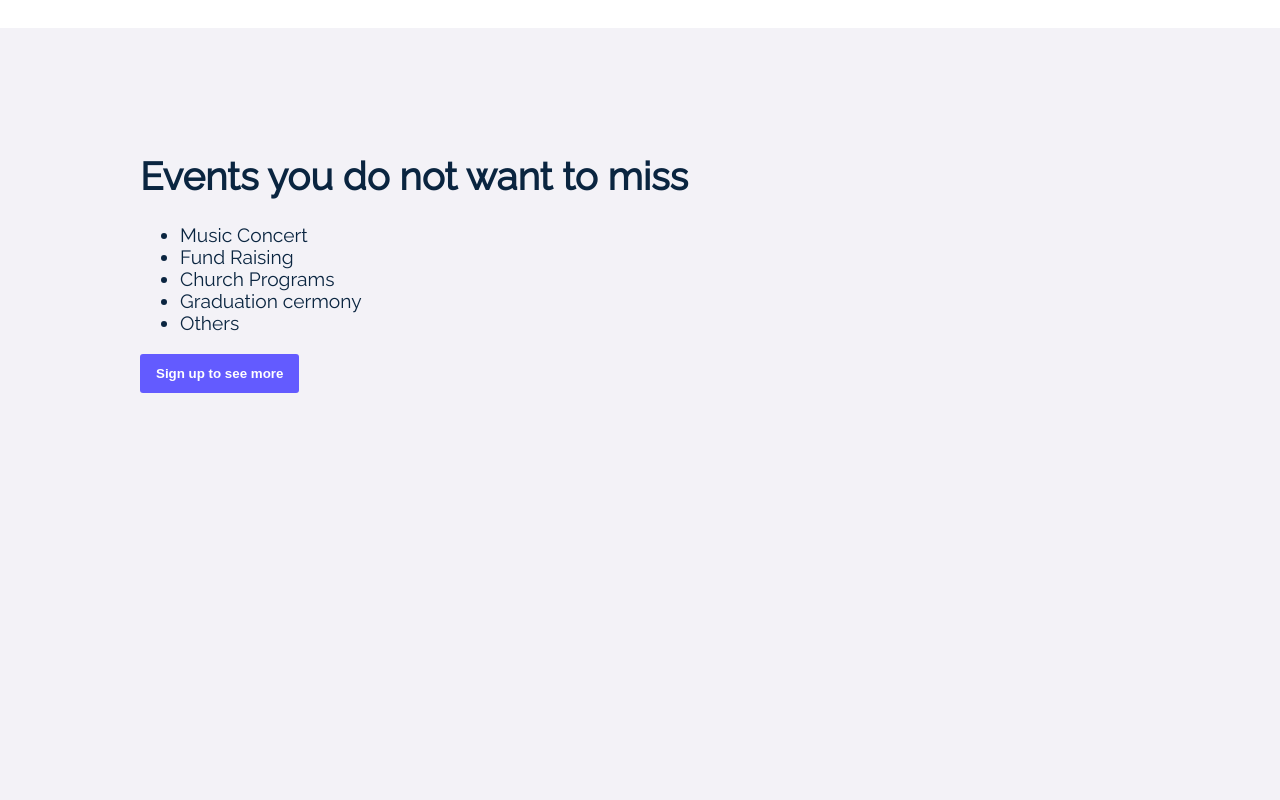
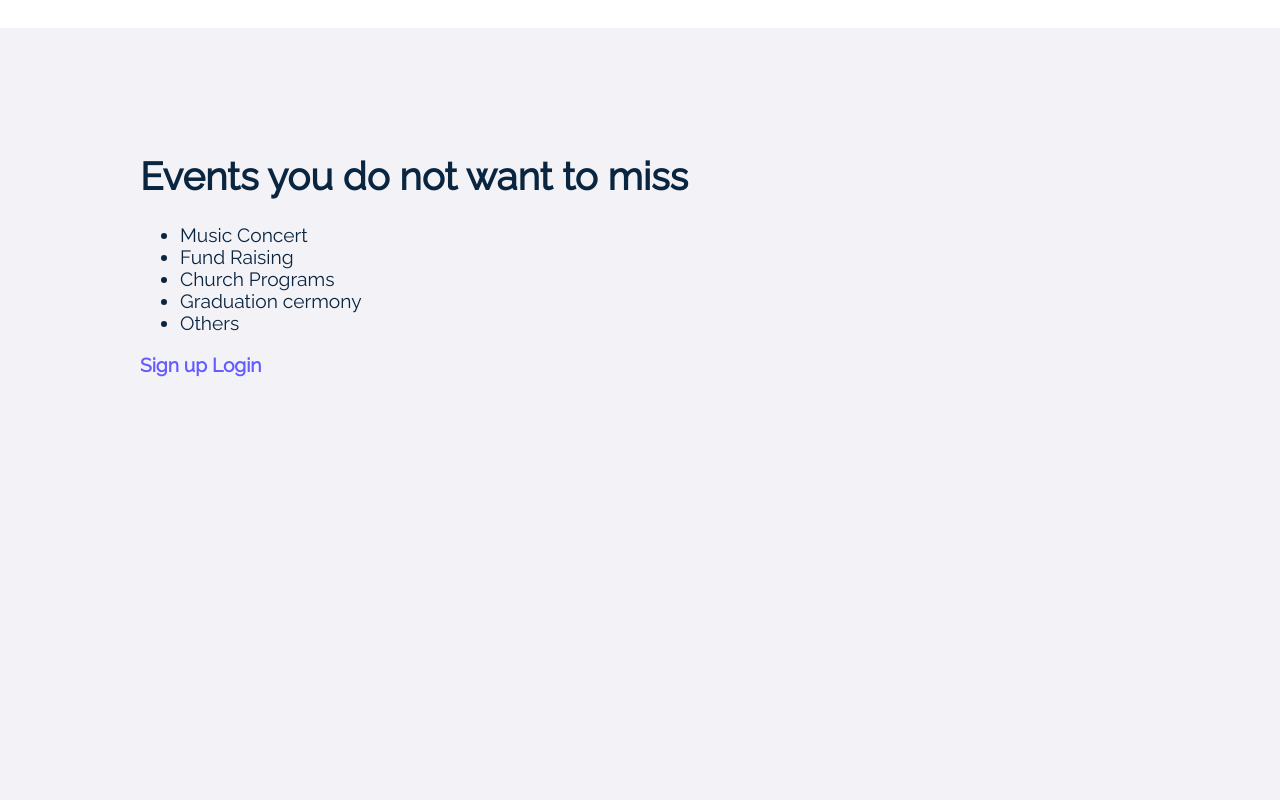
Before and after one commit to sibuh/stripe-frontend, a React (Create React App) app: page / in a window 1280 px wide. Shown: the top 800 px of the page. Built offline with nearby package versions, Linux system fonts and the light colour scheme.

Commit message:
modified completion page

```diff
--- a/src/Completion.js
+++ b/src/Completion.js
@@ -1,5 +1,13 @@
+import { Link } from "react-router-dom";
+
 function Completion(props) {
-    return <h1>Congratulations!! Payment successful</h1>;
+    return (
+    <>
+    <h1>Congratulations!! Payment successful</h1>
+    <Link to="/">Back to home</Link>
+
+    </>
+    );
   }
 
   export default Completion;
--- a/src/Home.js
+++ b/src/Home.js
@@ -1,12 +1,6 @@
 import React from "react";
-import { useNavigate } from "react-router-dom";
+import { Link } from "react-router-dom";
 const Home = () => {
-    const navigate=useNavigate();
-    function handleClick(){
-        navigate("/signup");
-
-    }
-
     return (
         <div className="home-page">
             <h1 className="home-page-title">Events you do not want to miss</h1>
@@ -17,7 +11,8 @@ const Home = () => {
                 <li>Graduation cermony</li>
                 <li>Others</li>
             </ul>
-            <button className="sign-up-btn" onClick={handleClick}>Sign up to see more</button>
+            <Link to="/signup" className="sign-up">Sign up</Link>
+            <Link to="/login" className="login"> Login</Link>
         </div>
      );
 }
--- a/src/index.css
+++ b/src/index.css
@@ -132,3 +132,9 @@ select {
   color: white;
   border-radius: 10px;
 }
+.login{
+  text-decoration: none;
+}
+.sign-up{
+  text-decoration: none;
+}
```
